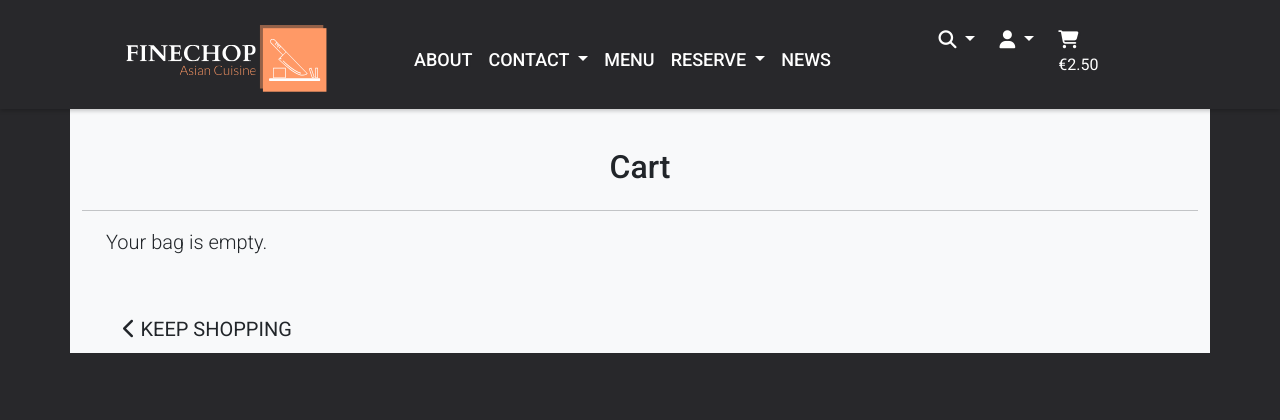
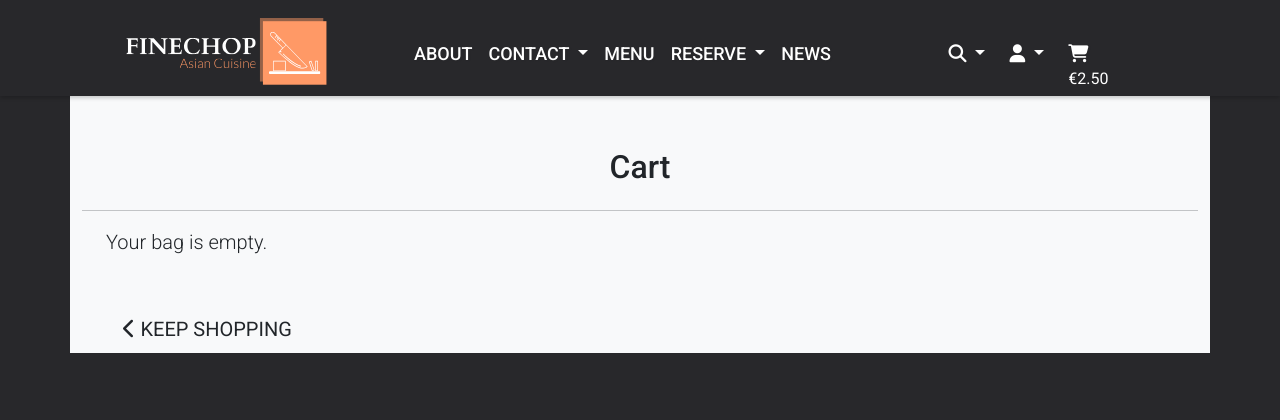
Before and after one commit to Code-Institute-Submissions/KristianColville1-fine-chop_JanResub, a Django app: page /cart/ in a window 1280 px wide. Shown: the top 420 px of the page. Run offline with Django 3.2, Linux system fonts and the light colour scheme; some libraries are stand-ins or nearby versions.

Commit message:
Added position-absolute to cart amount

```diff
--- a/templates/includes/nav.html
+++ b/templates/includes/nav.html
@@ -107,8 +107,8 @@
                 </li>
                 <li class="nav-link mx-1">
                     <a href="{% url 'view_cart' %}" aria-label="Click the cart icon to view whats in the cart for orders"><i class="fa-solid fa-cart-shopping"></i></a>
-                    <p class="text-white">
-                        {% if grand_total %}
+                    <p class="text-white position-absolute">
+                        {% if grand_total > 0 %}
                         €{{ grand_total|floatformat:2 }}
                         {% else %}
                         €0.00
```
